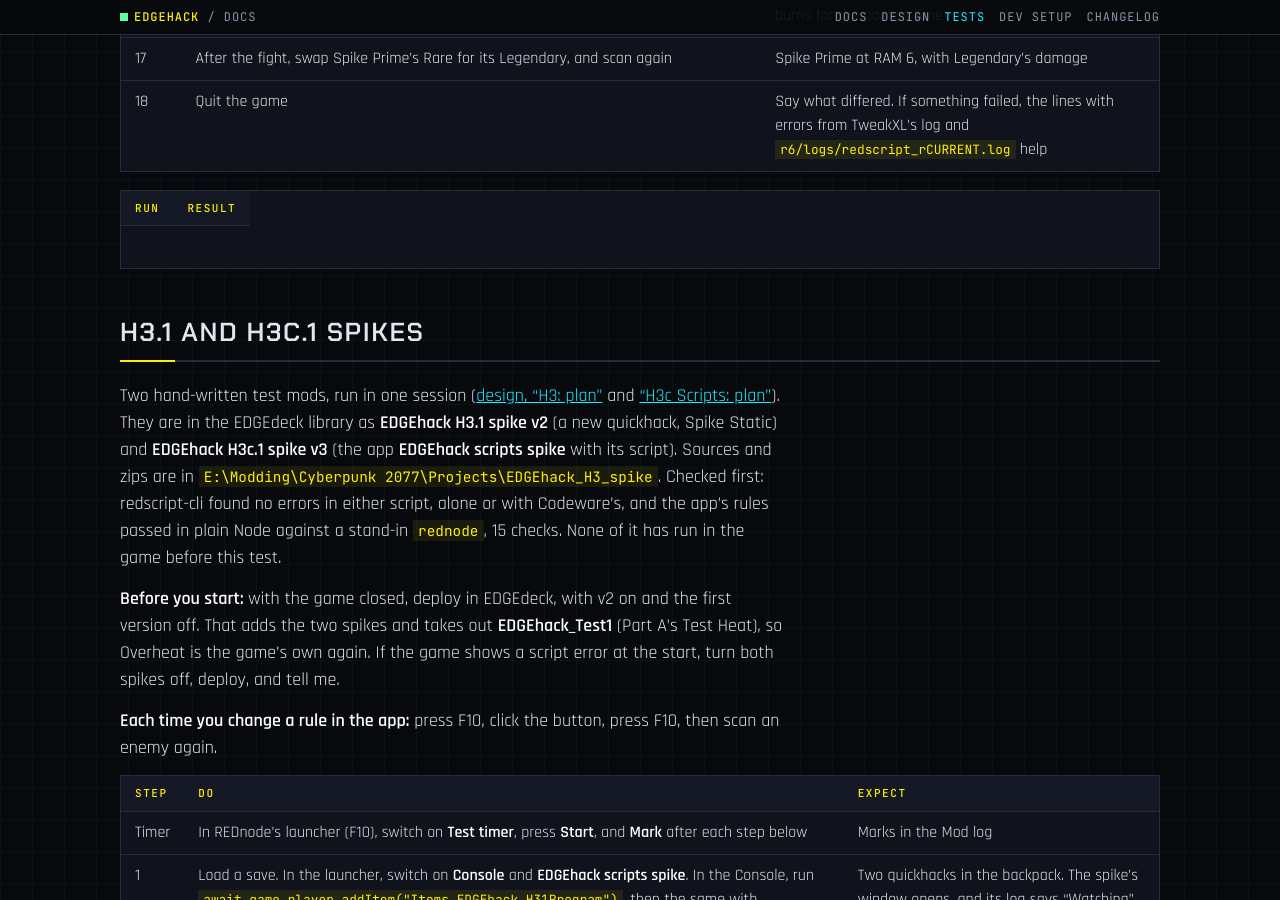
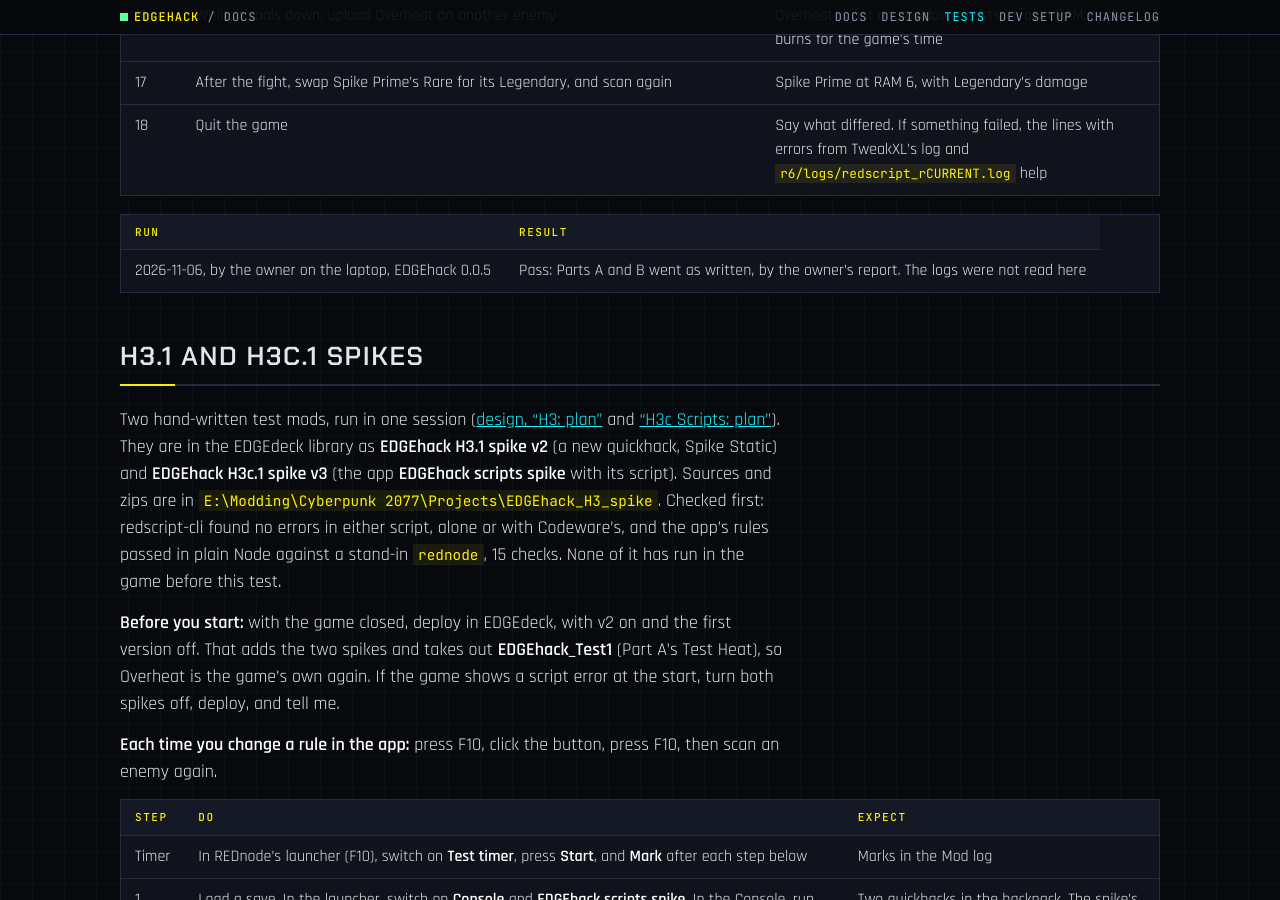
Before and after one commit to Edgemodders/EDGEhack, a Jekyll site: the page built from docs/testing.md, in a window 1280 px wide and 900 px high, scrolled down 2956 px. Built offline with Jekyll 4.4.1, drawn with Linux system fonts in a browser that asks for light colours; some of the changed text lies outside the part shown.

Commit message:
H3.3 New passed in the game, with a cooldown of its own
Co-Authored-By: Claude Opus 5.5 <noreply@anthropic.com>

```diff
--- a/docs/testing.md
+++ b/docs/testing.md
@@ -18,7 +18,7 @@ Last updated 2026-11-06.
 | [H1 Read](#h1-read) | By hand, installed .vsix | H1 | 2026-11-04 | Pass, all 18 steps (EDGEhack 0.0.3) |
 | [H2c Edit](#h2c-edit) | By hand, then in the game | H2 | 2026-11-05 | Pass, Parts A and B (EDGEhack 0.0.4). The Hacking tab's upload and duration differ from the inventory's: the game's own doing |
 | [H3.1 and H3c.1 Spikes](#h31-and-h3c1-spikes) | By hand, in the game | H3, H3c | 2026-11-05 | Pass, on game 2.5: a new quickhack beside Overheat, and both functions. A status effect from a function and spread were not run |
-| [H3.3 New](#h33-new) | By hand, then in the game | H3 | Not run yet | Waiting |
+| [H3.3 New](#h33-new) | By hand, then in the game | H3 | 2026-11-06 | Pass |
 | [Smoke test](#smoke-test) | Automated: real VS Code, REDbridge and game; a stand-in REDcode | H2, H3 | 2026-11-06 | Pass, every check |
 | [H2a Spike](#h2a-spike) | By hand, in the game | H2 | 2026-11-04 | Pass: name, icons, RAM up and down, upload, damage and duration all worked |
 | [H2d Spike](#h2d-spike) | By hand, in the game | H2 | 2026-11-04 | The line works and fits, but the game's own lines show `{float_0}` and repeat the bullets: on hacks marked by EDGEhack only |
@@ -69,7 +69,7 @@ Timer: in REDnode's launcher (F10), switch on **Test timer**, press **Start**, a
 
 | Run | Result |
 |---|---|
-| | |
+| 2026-11-06, by the owner on the laptop, EDGEhack 0.0.5 | Pass: Parts A and B went as written, by the owner's report. The logs were not read here |
 
 ## H3.1 and H3c.1 Spikes
 
```
Also changed, not shown: other parts of docs/testing.md (+1 -1 lines), CLAUDE.md (+1 -1 lines), docs/design.md (+3 -1 lines), docs/index.md (+1 -1 lines).
